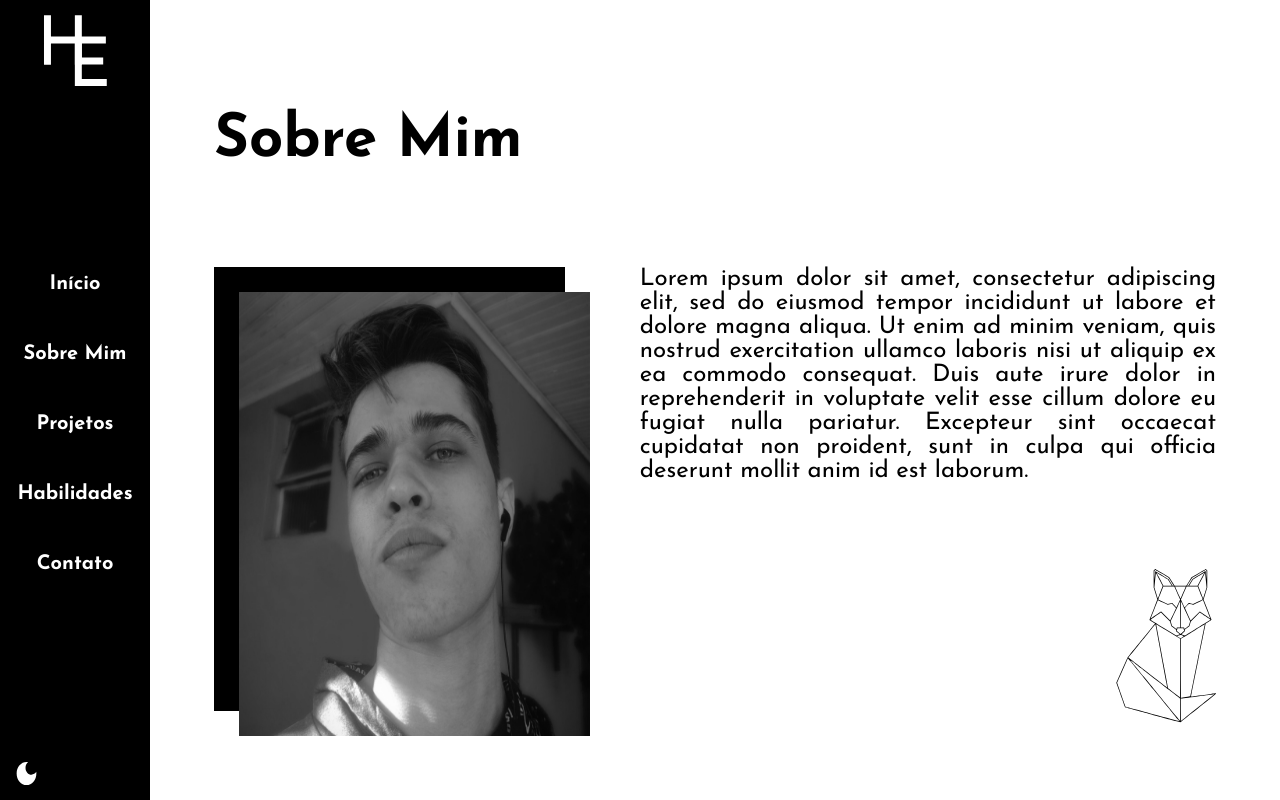
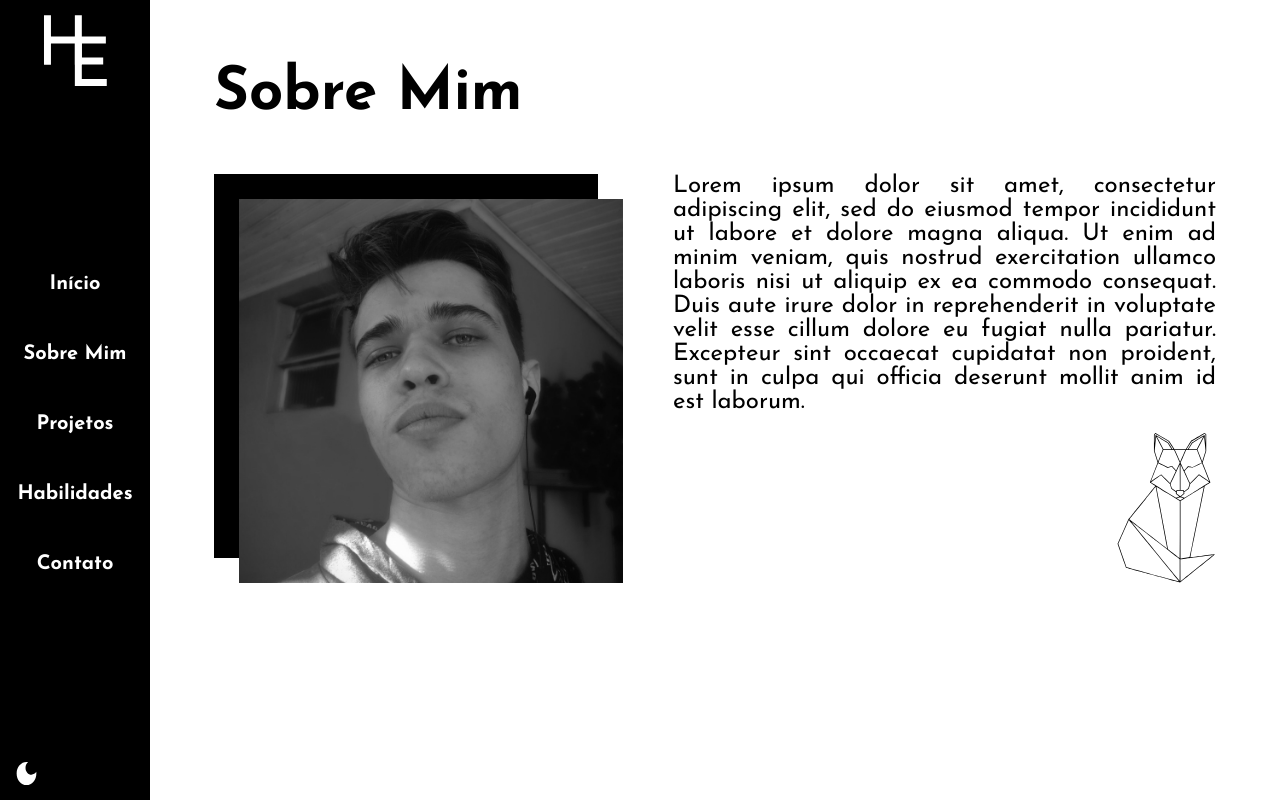
Before and after one commit to hiagoemanuel/portfolio, a React (Create React App) app: page /about-me in a window 1280 px wide. Built offline with nearby package versions, Linux system fonts and the light colour scheme.

Commit message:
style: ajuste no responsivo do aboutme

```diff
--- a/src/pages/About-me/index.jsx
+++ b/src/pages/About-me/index.jsx
@@ -1,11 +1,11 @@
 import { FoxIllustration } from "../../constants/vectors"
 import { MainTitle } from "../../styles/global-components"
-import { MainContent, Discription, ProfilePhoto } from "./style"
+import { Container, MainContent, Discription, ProfilePhoto } from "./style"
 import profile_photo from '../../images/profile-photo.jpg'
 import { Responsive } from "./responsive"
 
 export const AboutMe = () => (
-    <>
+    <Container>
         <Responsive />
         <MainTitle>Sobre Mim</MainTitle>
         <MainContent>
@@ -17,5 +17,5 @@ export const AboutMe = () => (
                 <FoxIllustration />
             </Discription>
         </MainContent>
-    </>
+    </Container>
 )
--- a/src/pages/About-me/responsive.js
+++ b/src/pages/About-me/responsive.js
@@ -12,7 +12,7 @@ export const Responsive = createGlobalStyle`
 
         ${ProfilePhoto} { width: 50%; }
 
-        ${Discription} { width: auto; }
+        ${Discription} { max-width: max-content;}
     }
 
     @media (max-width: 580px) { ${Discription} p { font-size: 1.6rem; } }
@@ -25,6 +25,11 @@ export const Responsive = createGlobalStyle`
             margin: 20px 0 0 20px;
         }
 
-        ${Discription} svg { display: none }
+        ${Discription} svg {
+            width: 60px;
+            height: 100px;
+        }
     }
+
+    @media (max-width: 320px) { ${Discription} svg { display: none; } }
 `
--- a/src/pages/About-me/style.js
+++ b/src/pages/About-me/style.js
@@ -1,4 +1,9 @@
 import styled from "styled-components"
+
+export const Container = styled.section`
+    width: 100%;
+    height: 100%;
+`
 
 export const MainContent = styled.div`
     display: flex;
@@ -9,7 +14,7 @@ export const MainContent = styled.div`
 `
 
 export const ProfilePhoto = styled.img`
-    width: 35%;
+    width: 30vw;
     margin: 25px 0 0 25px;
 
     box-shadow: -25px -25px var(--primary-color);
@@ -17,7 +22,7 @@ export const ProfilePhoto = styled.img`
 `
 
 export const Discription = styled.div`
-    width: 590px;
+    max-width: 590px;
 
     p {
         font-size: 2.4rem;
--- a/src/pages/Contact/responsive.js
+++ b/src/pages/Contact/responsive.js
@@ -1,7 +1,13 @@
 import { createGlobalStyle } from "styled-components";
-import { ContactInformation, Footer, MainContent, PersonalContact } from "./style";
+import { ContactInformation, Container, Footer, MainContent, PersonalContact } from "./style";
 
 export const Responsive = createGlobalStyle`
+    @media (max-width: 1000px) {
+        ${Container} { position: relative; }
+
+        ${Footer} { bottom: calc(-5% - 40px); }
+    }
+
     @media (max-width: 835px) {
         ${MainContent} {
             flex-direction: column-reverse;
@@ -22,6 +28,5 @@ export const Responsive = createGlobalStyle`
         ${ContactInformation} h3 { font-size: 2.2rem; }
 
         ${MainContent} .cat-illustration { width: 260px; }
-
     }
 `
--- a/src/pages/Contact/style.js
+++ b/src/pages/Contact/style.js
@@ -3,9 +3,6 @@ import styled from "styled-components";
 export const Container = styled.section`
     width: 100%;
     height: 100%;
-    margin-bottom: 25px;
-
-    position: relative;
 `
 
 export const MainContent = styled.div`
@@ -37,7 +34,7 @@ export const Footer = styled.footer`
     padding: 5px;
 
     position: absolute;
-    bottom: calc(0px - 2%);
+    bottom: 0px;
     left: 0px;
 
     display: flex;
```
Also changed, not shown: src/constants/vectors.jsx (+1 -1 lines).
